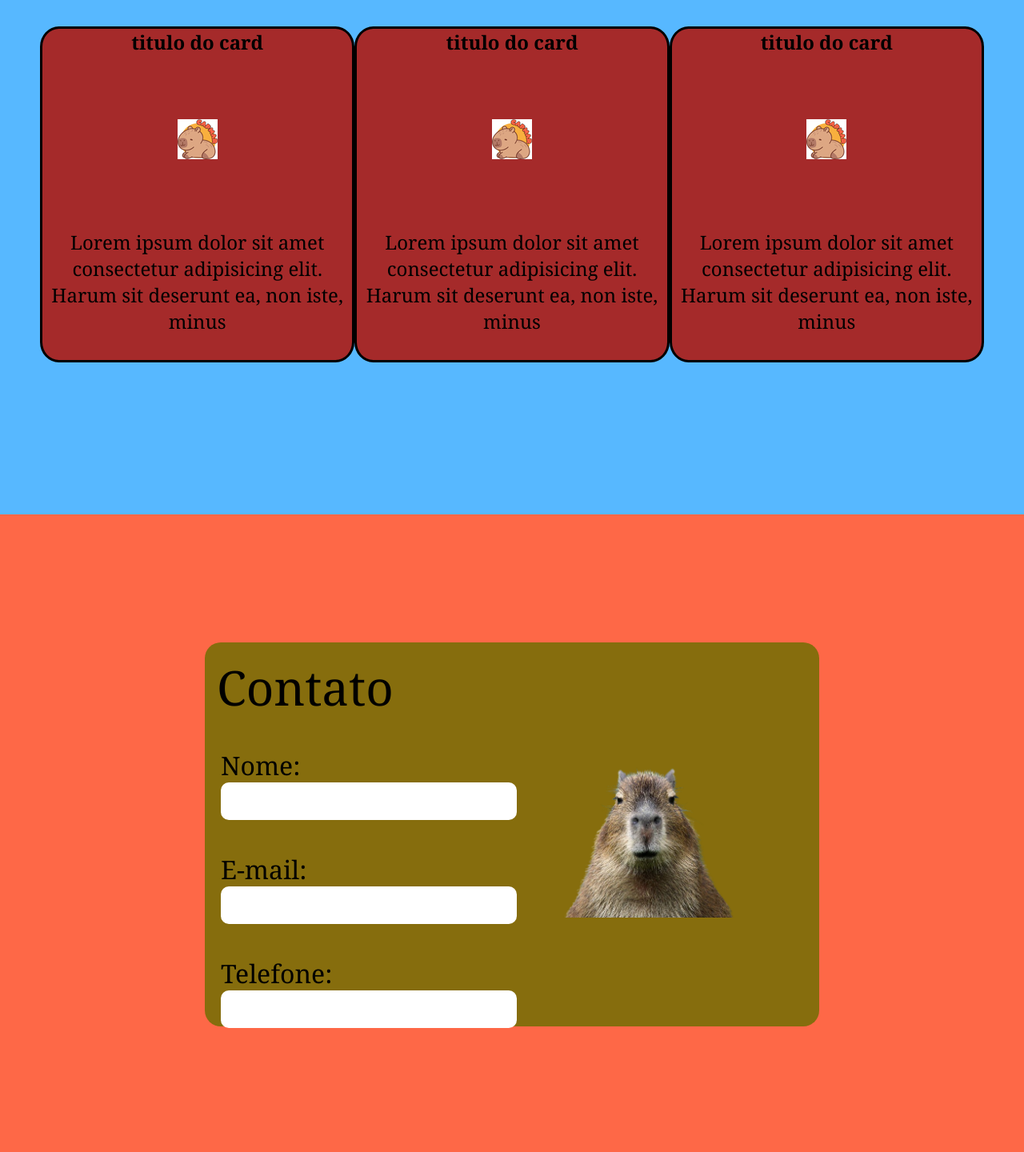
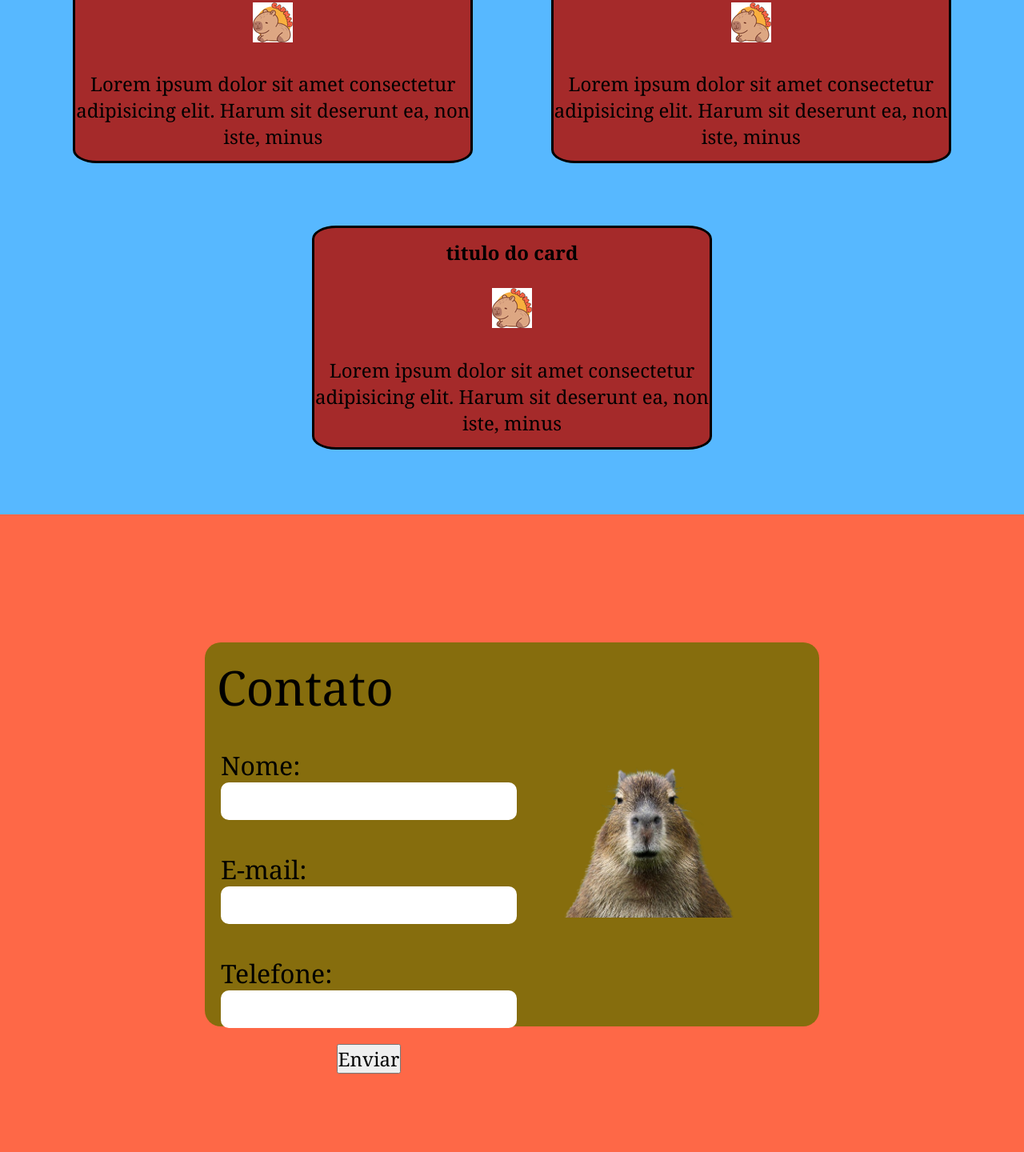
Before and after one commit to Plataforma-CapMar/CapMar, a plain HTML site: page index.html in a window 1280 px wide. Shown: the part 957-2397 px from the top of the page at 80% size. Drawn offline with Linux system fonts and the light colour scheme.

Commit message:
adicao de botao

```diff
--- a/index.html
+++ b/index.html
@@ -151,6 +151,12 @@
                     <img src="img/istockphoto-177228186-612x612-removebg-preview.png" alt="">
                 </div>
 
+                <div id="container-button">
+                    <button id="submit-button">
+                        Enviar
+                    </button>
+                </div>
+
             </form>
         </section>
 
--- a/style.css
+++ b/style.css
@@ -66,7 +66,6 @@
     align-items: center;
     justify-content: space-around;
     flex-direction: column;
-
     height: 80%;
     width: 50%;
 }
@@ -104,19 +103,20 @@
 
 #examples{
     background-color: var(--color-primary-blue);
-    /* background-color: #57b8ff; */
     padding: 50px;
+    flex-flow: wrap;
+    gap: 15px;
 }
 
 .card-home-container{
     display: flex;
     align-items: center;
-    gap: 80px;
+    justify-content: space-around;
     flex-direction: column;
     border-radius: 6%;
     width: 500px;
+    height: 40%;
     background-color: brown;
-    height: 60%;
     border: black solid;
 }
 
@@ -147,6 +147,7 @@
     "grid-name grid-img-contact"
     "grid-email grid-img-contact"
     "grid-phone grid-phone"
+    "button-submit ."
 
 }
 
@@ -193,9 +194,23 @@
 
 }
 
+#container-button{
+    grid-area: button-submit;
+    display: flex;
+    align-items: center;
+    justify-content: center;
+}
+
+#submit-button{
+
+}
+
 #img-contact > img{
     width: 80%;
 }
+
+
+
 
 
 
```
